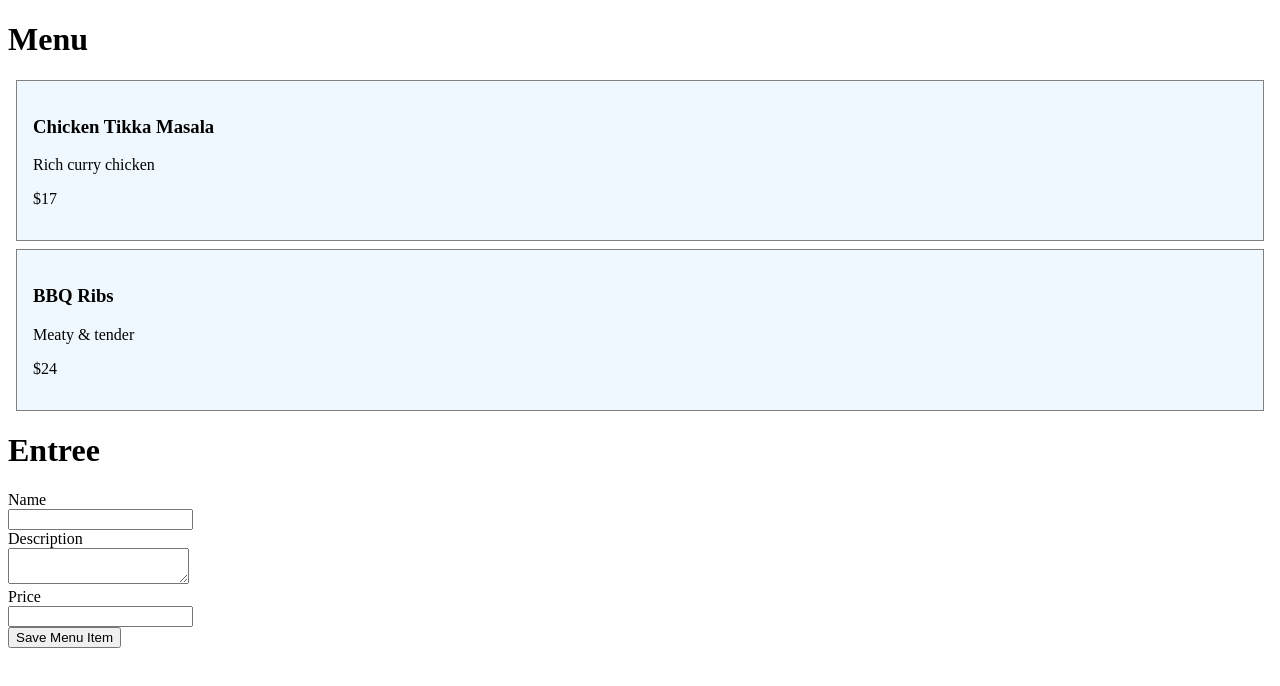
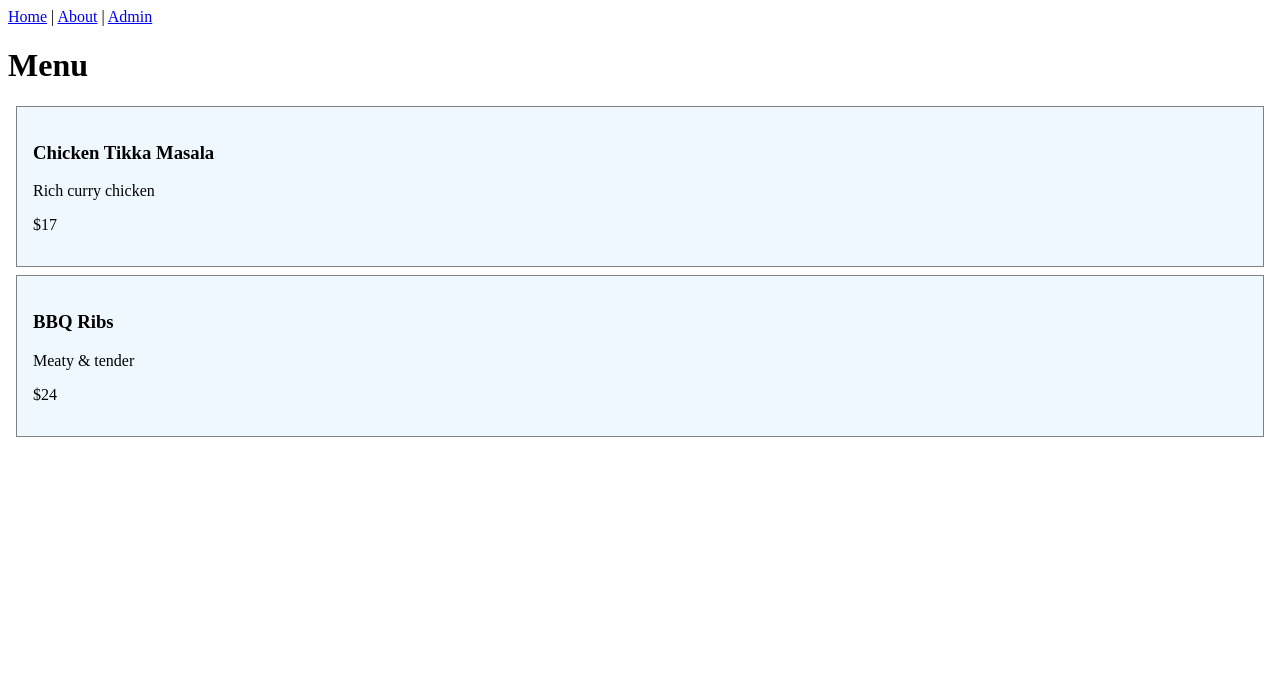
Before and after one commit to gregcline-reify/entree, a React (Create React App) app: page / in a window 1280 px wide. Shown: the top 686 px of the page. Built offline with nearby package versions, Linux system fonts and the light colour scheme; data requests are answered from the project's data file.

Commit message:
Add navigation

```diff
--- /dev/null
+++ b/src/Admin.tsx
@@ -0,0 +1,48 @@
+import { useState } from "react";
+import { Input } from "./Input";
+
+type NewMenuItem = {
+  name: string;
+  description: string;
+  price: number | null;
+};
+
+const initialNewMenuItem: NewMenuItem = {
+  name: "",
+  description: "",
+  price: null,
+}
+
+export function Admin() {
+  const [newMenuItem, setNewMenuItem] = useState(initialNewMenuItem);
+
+  function onChange(event: React.ChangeEvent<HTMLInputElement | HTMLTextAreaElement>) {
+    setNewMenuItem({...newMenuItem, [event.target.id]: event.target.value});
+  }
+
+  // function onSubmit(event: React.FormEvent<HTMLFormElement>) {
+  //   event.preventDefault();
+  //   setMenu([...menu, {...newMenuItem, price: newMenuItem.price ?? 0, id: menu.length + 1}]);
+  //   setNewMenuItem(initialNewMenuItem);
+  // }
+
+  return (
+    <>
+      <h1>Admin</h1>
+
+      <h2>Add Menu Item</h2>
+      <form>
+        <Input id="name" type="text" label="Name" value={newMenuItem.name}
+               onChange={onChange} />
+
+        <Input id="description" type="textarea" label="Description"
+               value={newMenuItem.description} onChange={onChange} />
+
+        <Input id="price" type="number" label="Price"
+               value={newMenuItem.price?.toString() ?? ""} onChange={onChange} />
+
+        <input type="submit" value="Save Menu Item" />
+      </form>
+    </>
+  );
+}
--- a/src/App.tsx
+++ b/src/App.tsx
@@ -1,37 +1,14 @@
-import { useEffect, useState } from 'react';
-import { Route } from 'react-router-dom';
+import { Route, Link } from 'react-router-dom';
 import { About } from './About';
-import { getMenu } from './api/menuApi';
+import { Admin } from './Admin';
 import { Home } from './Home';
-import { Input } from './Input';
-
-type NewMenuItem = {
-  name: string;
-  description: string;
-  price: number | null;
-};
-
-const initialNewMenuItem: NewMenuItem = {
-  name: "",
-  description: "",
-  price: null,
-}
 
 export function App() {
-  const [newMenuItem, setNewMenuItem] = useState(initialNewMenuItem);
-
-  function onChange(event: React.ChangeEvent<HTMLInputElement | HTMLTextAreaElement>) {
-    setNewMenuItem({...newMenuItem, [event.target.id]: event.target.value});
-  }
-
-  // function onSubmit(event: React.FormEvent<HTMLFormElement>) {
-  //   event.preventDefault();
-  //   setMenu([...menu, {...newMenuItem, price: newMenuItem.price ?? 0, id: menu.length + 1}]);
-  //   setNewMenuItem(initialNewMenuItem);
-  // }
-
   return (
     <>
+      <nav>
+        <Link to="/">Home</Link> | <Link to="/about">About</Link> | <Link to="/admin">Admin</Link>
+      </nav>
       <Route path="/" exact>
         <Home />
       </Route>
@@ -40,20 +17,9 @@ export function App() {
         <About />
       </Route>
 
-      <h1>Entree</h1>
-
-      <form>
-        <Input id="name" type="text" label="Name" value={newMenuItem.name}
-               onChange={onChange} />
-
-        <Input id="description" type="textarea" label="Description"
-               value={newMenuItem.description} onChange={onChange} />
-
-        <Input id="price" type="number" label="Price"
-               value={newMenuItem.price?.toString() ?? ""} onChange={onChange} />
-
-        <input type="submit" value="Save Menu Item" />
-      </form>
+      <Route path="/admin">
+        <Admin />
+      </Route>
     </>
   );
 }
```
